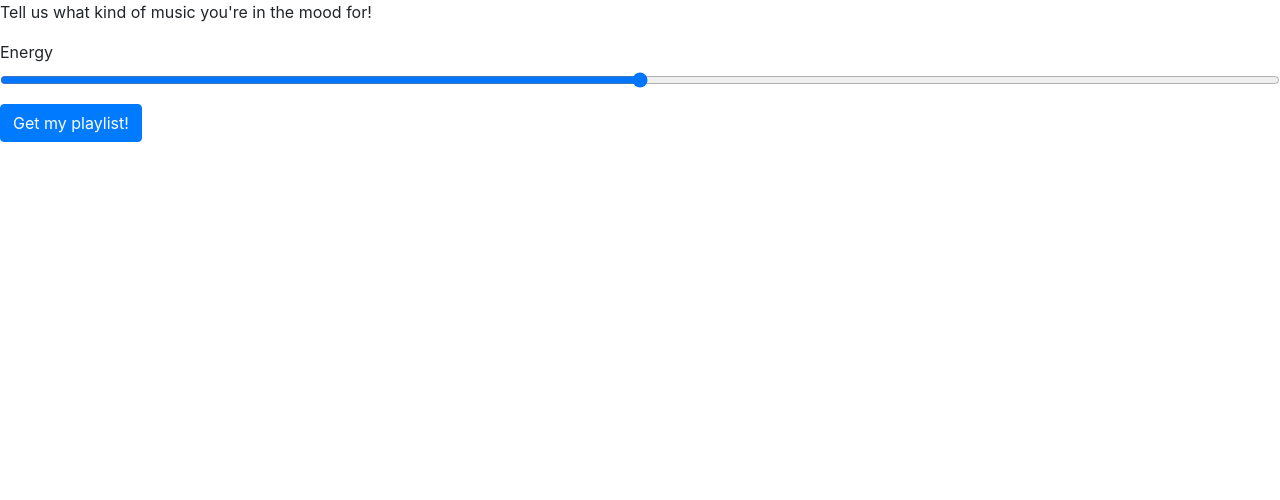
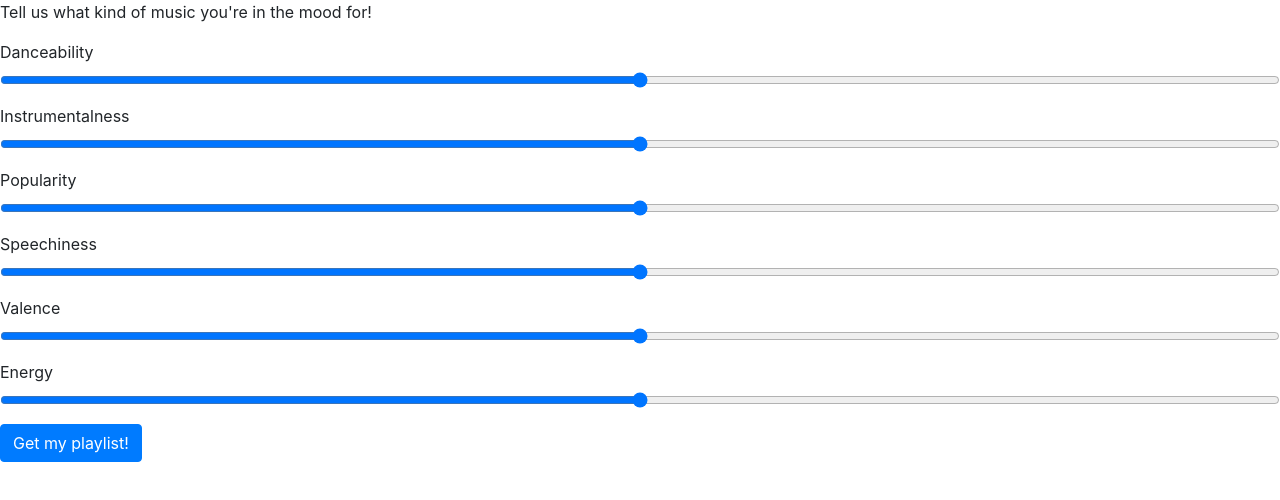
Before and after one commit to cs130-w21/18, a Next.js app: page /questionnaire in a window 1280 px wide. Shown: the top 500 px of the page. Built offline with nearby package versions, Linux system fonts and the light colour scheme.

Commit message:
Add sliders for user to input Spotify parameter preferences

```diff
--- a/lib/fetch.js
+++ b/lib/fetch.js
@@ -10,4 +10,4 @@ export async function fetchHomePageData() {
 export async function submitQuestionnaire() {
     // Make POST request to send questionnaire responses to the backend
     return {};
-  }
+}
--- a/pages/questionnaire.js
+++ b/pages/questionnaire.js
@@ -14,7 +14,12 @@ const QuestionnaireController = (props) => {
   };
 
   const defaultSettings = {
-    energy: 5
+    danceability: 0.5,
+    instrumentalness: 0.5,
+    popularity: 0.5,
+    speechiness: 0.5,
+    valence: 0.5,
+    energy: 0.5
   };
 
   return (
--- a/views/questionnaire.js
+++ b/views/questionnaire.js
@@ -4,6 +4,10 @@ import PageHead from "../components/head";
 
 const Questionnaire = (props) => {
   const [responses, setResponses] = useState(props.defaultSettings);
+
+  const handleChange = (e) => {
+    setResponses((prevResponses) => ({ ...prevResponses, [e.target.id]: parseFloat(e.target.value) }));
+  }
 
   return (
     <>
@@ -12,16 +16,76 @@ const Questionnaire = (props) => {
         <p>Tell us what kind of music you're in the mood for!</p>
       </div>
       <Form>
-        <Form.Group controlId="formEnergyRange">
+        <Form.Group controlId="danceability">
+          <Form.Label>Danceability</Form.Label>
+          <Form.Control
+            type="range"
+            className="form-range"
+            min="0.0"
+            max="1.0"
+            step="0.01"
+            defaultValue="0.5"
+            onChange={(e) => handleChange(e)}
+          />
+        </Form.Group>
+        <Form.Group controlId="instrumentalness">
+          <Form.Label>Instrumentalness</Form.Label>
+          <Form.Control
+            type="range"
+            className="form-range"
+            min="0.0"
+            max="1.0"
+            step="0.01"
+            defaultValue="0.5"
+            onChange={(e) => handleChange(e)}
+          />
+        </Form.Group>
+        <Form.Group controlId="popularity">
+          <Form.Label>Popularity</Form.Label>
+          <Form.Control
+            type="range"
+            className="form-range"
+            min="0.0"
+            max="1.0"
+            step="0.01"
+            defaultValue="0.5"
+            onChange={(e) => handleChange(e)}
+          />
+        </Form.Group>
+        <Form.Group controlId="speechiness">
+          <Form.Label>Speechiness</Form.Label>
+          <Form.Control
+            type="range"
+            className="form-range"
+            min="0.0"
+            max="1.0"
+            step="0.01"
+            defaultValue="0.5"
+            onChange={(e) => handleChange(e)}
+          />
+        </Form.Group>
+        <Form.Group controlId="valence">
+          <Form.Label>Valence</Form.Label>
+          <Form.Control
+            type="range"
+            className="form-range"
+            min="0.0"
+            max="1.0"
+            step="0.01"
+            defaultValue="0.5"
+            onChange={(e) => handleChange(e)}
+          />
+        </Form.Group>
+        <Form.Group controlId="energy">
           <Form.Label>Energy</Form.Label>
           <Form.Control
             type="range"
             className="form-range"
-            min="0"
-            max="10"
-            step="1"
-            defaultValue="5"
-            onChange={(e) => setResponses({ energy: e.target.value })}
+            min="0.0"
+            max="1.0"
+            step="0.01"
+            defaultValue="0.5"
+            onChange={(e) => handleChange(e)}
           />
         </Form.Group>
       </Form>
```
